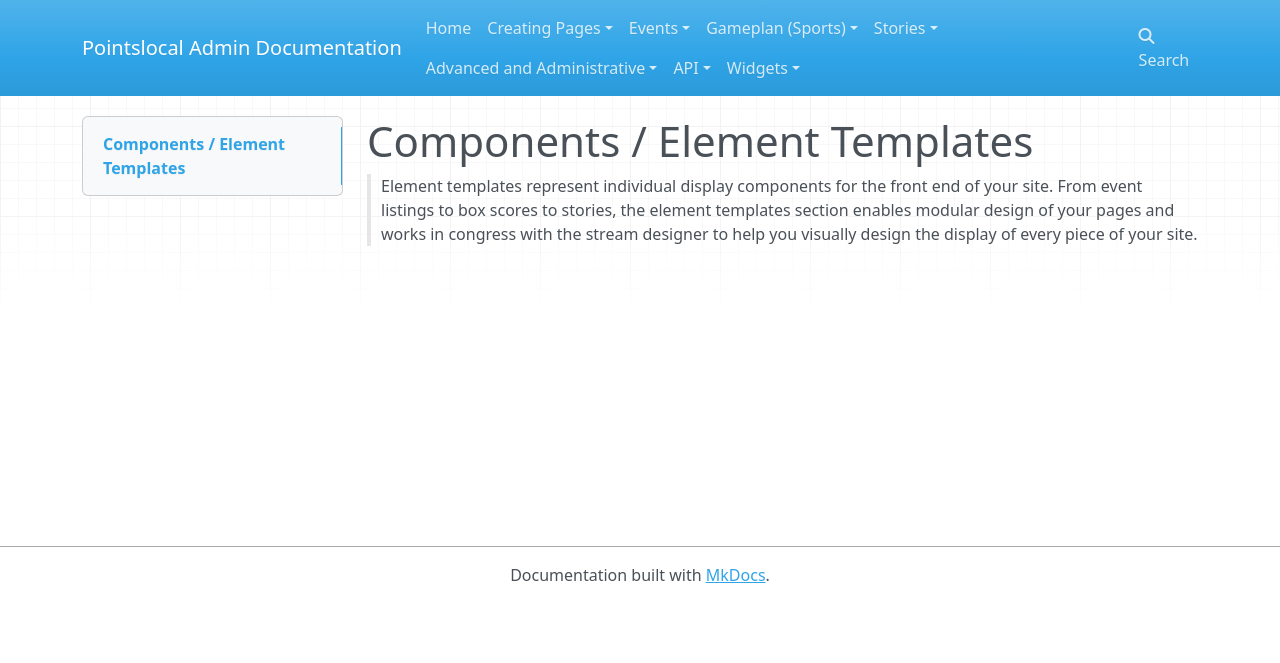
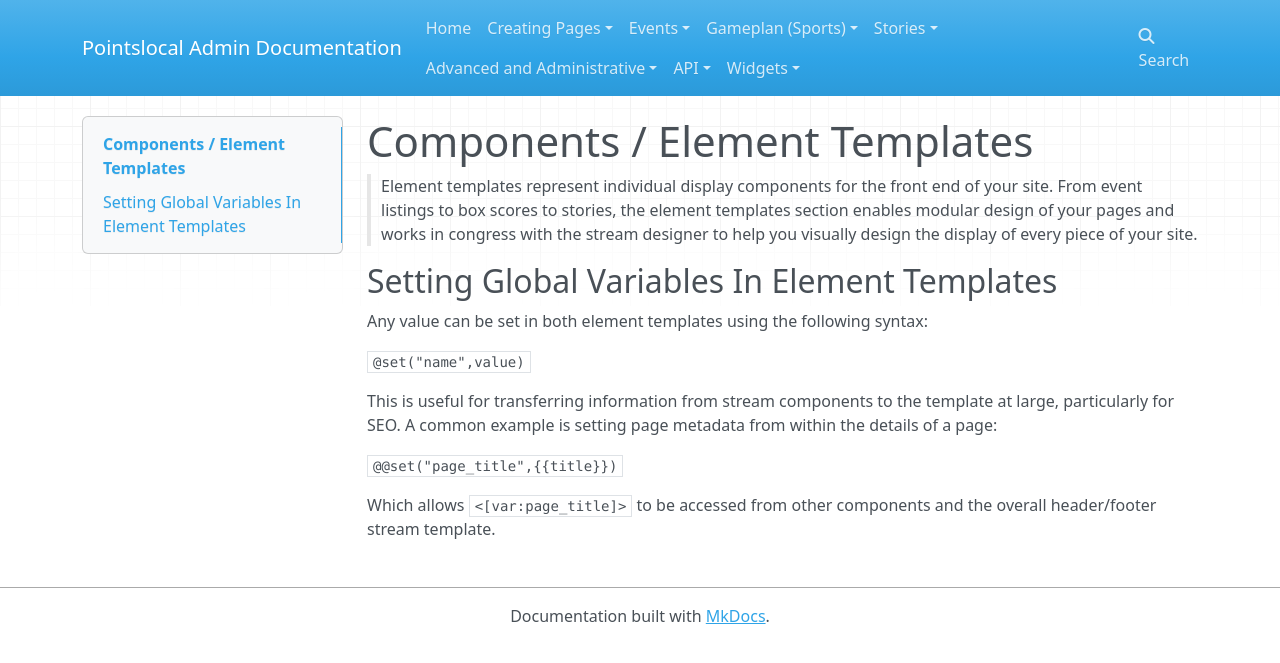
Before and after one commit to pointslocal/admin-docs, an MkDocs documentation site: the page built from docs/content_element_templates.md, in a window 1280 px wide. Shown: the top 663 px of the page. Built offline with MkDocs 1.6.1, drawn with Linux system fonts in a browser that asks for light colours; nearby versions of some CDN libraries; old or Windows-style settings are respelled for this version of MkDocs.

Commit message:
Global variables

````diff
--- a/docs/content_element_templates.md
+++ b/docs/content_element_templates.md
@@ -1,3 +1,14 @@
 # Components / Element Templates
 
 > Element templates represent individual display components for the front end of your site.  From event listings to box scores to stories, the element templates section enables modular design of your pages and works in congress with the stream designer to help you visually design the display of every piece of your site.
+
+## Setting Global Variables In Element Templates
+Any value can be set in both element templates using the following syntax:
+
+```@set("name",value)```
+
+This is useful for transferring information from stream components to the template at large, particularly for SEO.  A common example is setting page metadata from within the details of a page:
+
+```@@set("page_title",{{title}})```
+
+Which allows ```<[var:page_title]>``` to be accessed from other components and the overall header/footer stream template.
````
